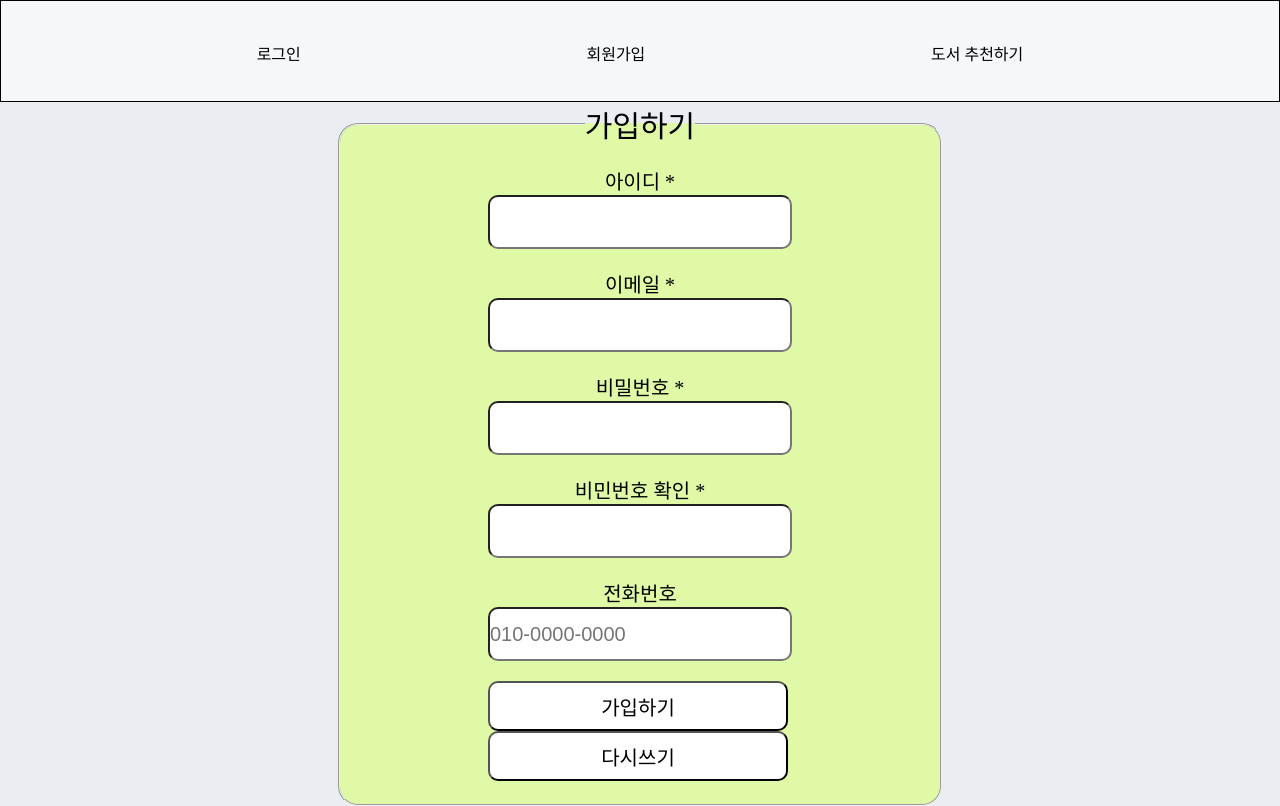
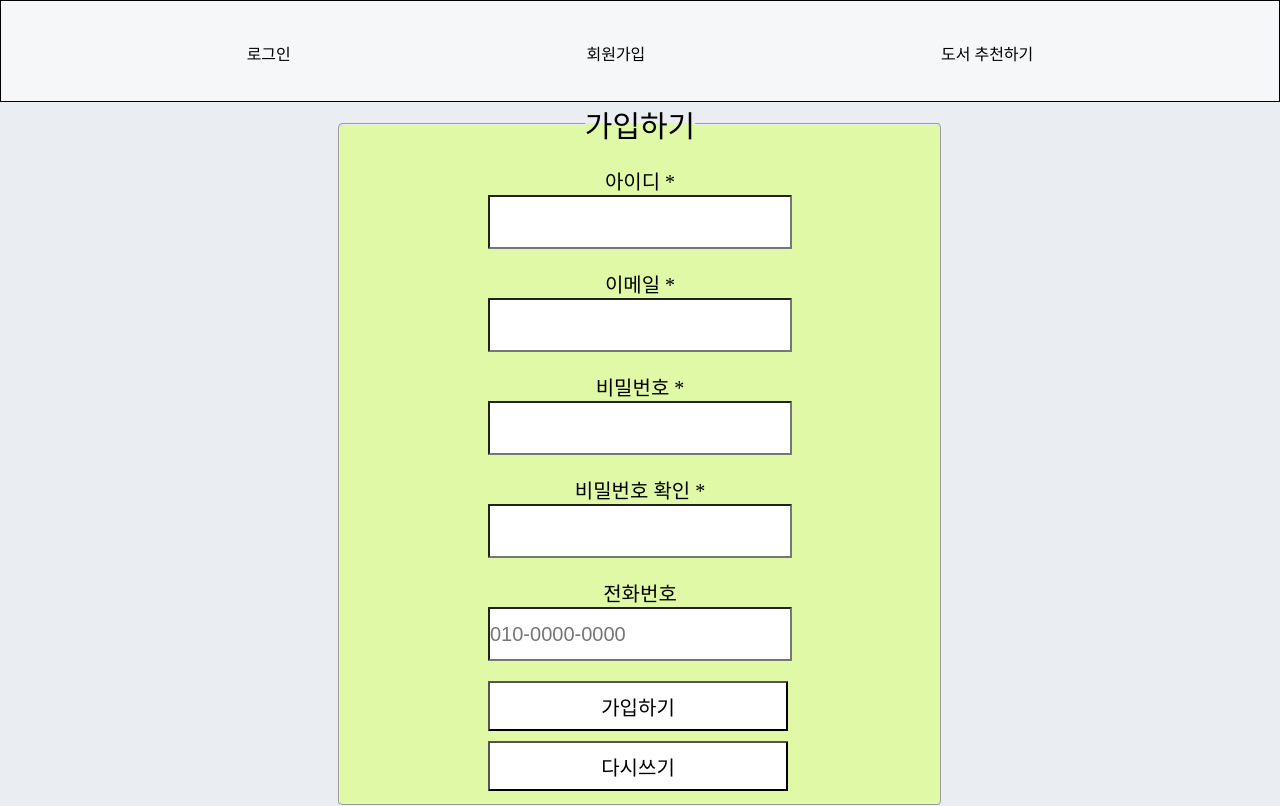
Before and after one commit to Marhs2/web-design, a plain HTML site: page code05/singup.html in a window 1280 px wide. Drawn offline with Linux system fonts and the light colour scheme.

Commit message:
adfix radius

```diff
--- a/code05/about.css
+++ b/code05/about.css
@@ -61,7 +61,7 @@ nav{
 
 .dor > a{
     transition: 1s;
-    padding: 20px;
+    padding: 40px;
     border-radius: 20px;
 }
 
@@ -92,7 +92,7 @@ fieldset{
                                                                 .login{
     text-align: center;
     font-size: 30px;
-    border-radius: 20px;
+    border-radius: 5px;
     width: 500px;
     height: 500px;
     background-color: #daff7da4;
@@ -108,7 +108,7 @@ fieldset{
 
 .login-1 li input{
     font-size: 20px;
-    border-radius: 10px;
+    border-radius: 1px;
 }
 
 .sumbit input{
@@ -116,7 +116,7 @@ fieldset{
     transition: 1s;
     padding: 20px;
     width: 100px;
-    border-radius: 20px;
+    border-radius: 2px;
 }
 
 .sumbit input:hover{
--- a/code05/login.css
+++ b/code05/login.css
@@ -61,7 +61,7 @@ nav{
 
 .dor > a{
     transition: 1s;
-    padding: 20px;
+    padding: 40px;
     border-radius: 20px;
 }
 
@@ -81,7 +81,7 @@ main{
 
 .login{
     font-size: 30px;
-    border-radius: 20px;
+    border-radius: 5px;
     width: 500px;
     height: 500px;
     display: flex;
@@ -106,7 +106,7 @@ main{
     font-size: 20px;
     width: 300px;
     height: 50px;
-    border-radius: 10px;
+    border-radius: 1px;
 }
 
 .sumbit input{
--- a/code05/singup.html
+++ b/code05/singup.html
@@ -37,8 +37,8 @@
             <input type="password" id="password" required>
                 </li>
                 <li>
-            <label for="password-re">비민번호 확인 *</label>
-            <input type="text" id="password-re" required>
+            <label for="password-re">비밀번호 확인 *</label>
+            <input type="password" id="password-re" required>
                 </li>
                 <li>
             <label for="tel">전화번호</label>
--- a/code05/style.css
+++ b/code05/style.css
@@ -60,7 +60,7 @@ nav{
 
 .dor > a{
     transition: 1s;
-    padding: 20px;
+    padding: 40px;
     border-radius: 20px;
 }
 
@@ -80,7 +80,7 @@ main{
 
 .login{
     font-size: 30px;
-    border-radius: 20px;
+    border-radius: 5px;
     width: 600px;
     height: 700px;
     display: flex;
@@ -106,15 +106,16 @@ main{
     font-size: 20px;
     width: 300px;
     height: 50px;
-    border-radius: 10px;
+    border-radius: 1px;
 }
 
 .singup > input{
     cursor: pointer;
     height: 50px;
+    margin-bottom: 10px;
     width: 150px;
     background-color: white;
-    border-radius: 20px;
+    border-radius: 5px;
     transition: 1s;
 }
 
```
